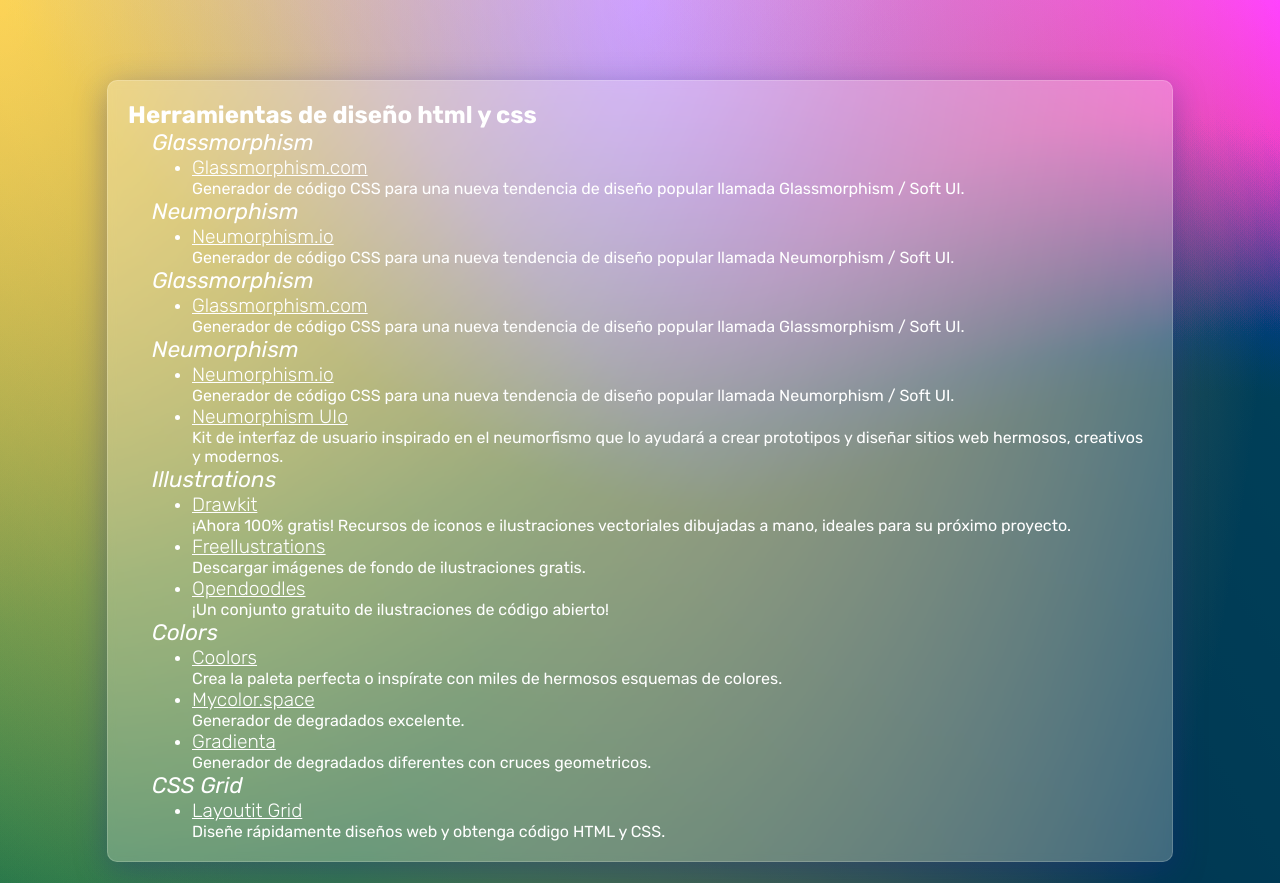
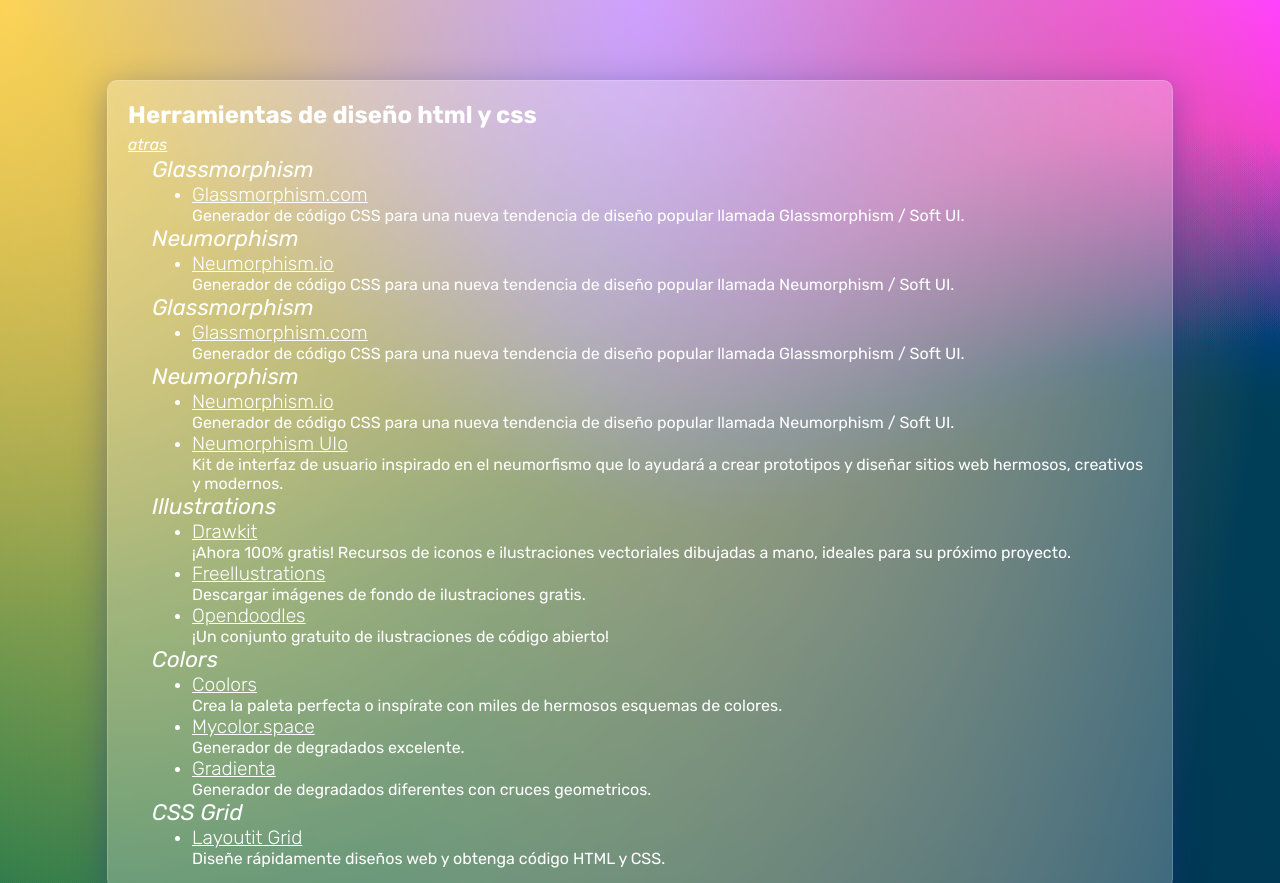
Before and after one commit to ivansantander-hub/inspiration-pack-1, a plain HTML site: page herramientas.html in a window 1280 px wide. Shown: the top 883 px of the page. Drawn offline with Linux system fonts and the light colour scheme.

Commit message:
add link back

```diff
--- a/herramientas.html
+++ b/herramientas.html
@@ -11,6 +11,7 @@
     <div class="container">
         <div class="header">
             <h1>Herramientas de diseño html y css</h1>
+            <h2><a href="index.html">atras</a></h2>
         </div>
         <div class="content">
             <div class="list-tools">
```
